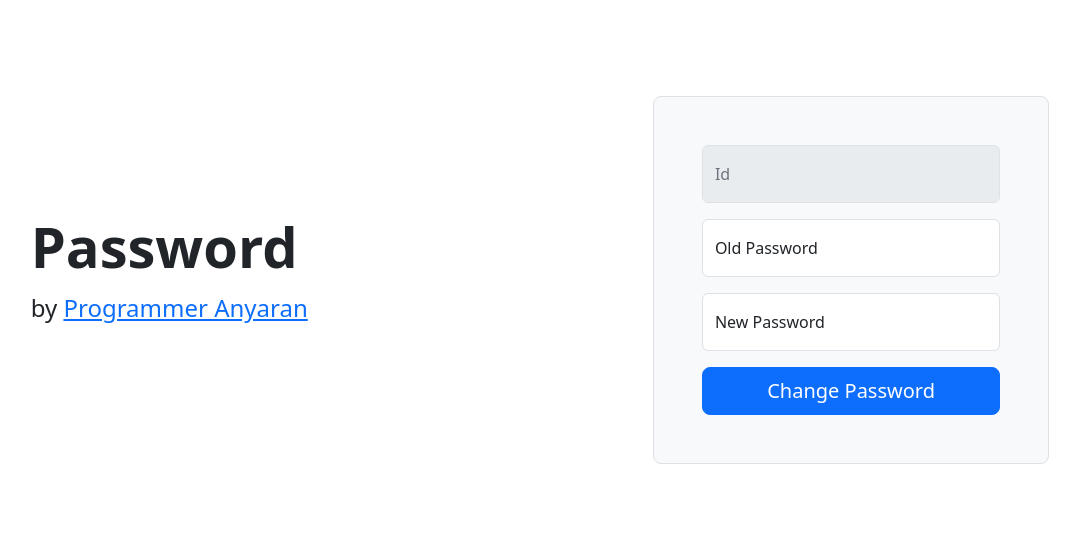
After one commit to progamerxml/test_mvc, a PHP site: template app/View/User/password.php in a window 1280 px wide. The commit adds this page. Shown: the top 559 px of the page, without its empty margins (100-1180 px from the left). Run offline with PHP 8.4, Linux system fonts and the light colour scheme; the template is opened without the code that fills it, so the values that code supplies are empty.

Commit message:
paripurna?

```diff
--- /dev/null
+++ b/app/View/User/password.php
@@ -0,0 +1,62 @@
+<div class="container col-xl-10 col-xxl-8 px-4 py-5">
+    <?php if(isset($model['error'])) { ?>
+        <div class="row">
+            <div class="alert alert-danger" role="alert">
+            <?= $model['error'] ?>
+            </div>
+        </div>
+    <?php } ?>
+      <div class="row align-items-center g-lg-5 py-5">
+        <div class="col-lg-7 text-center text-lg-start">
+          <h1 class="display-4 fw-bold lh-1 mb-3">Password</h1>
+          <p class="col-lg-10 fs-4">
+            by
+            <a target="_blank" href="https://www.instagram.com/irfan.em"
+                >Programmer Anyaran</a
+            >
+          </p>
+        </div>
+        <div class="col-md-10 mx-auto col-lg-5">
+          <form
+            class="p-4 p-md-5 border rounded-3 bg-light"
+            method="post"
+            action="/users/password"
+          >
+            <div class="form-floating mb-3">
+              <input
+                type="text"
+                class="form-control"
+                id="id"
+                placeholder="id"
+                disabled
+                value="<?= $model['user']['id'] ?>"
+              />
+              <label for="id">Id</label>
+            </div>
+            <div class="form-floating mb-3">
+              <input
+                name="oldPassword"
+                type="password"
+                class="form-control"
+                id="oldPassword"
+                placeholder="old password"
+              />
+              <label for="oldPassword">Old Password</label>
+            </div>
+            <div class="form-floating mb-3">
+              <input
+                name="newPassword"
+                type="password"
+                class="form-control"
+                id="newPassword"
+                placeholder="password"
+              />
+              <label for="newPassword">New Password</label>
+            </div>
+            <button class="w-100 btn btn-lg btn-primary" type="submit">
+              Change Password
+            </button>
+          </form>
+        </div>
+      </div>
+    </div>
--- a/public/index.php
+++ b/public/index.php
@@ -21,5 +21,7 @@ Route::add("POST", "/users/login", UserController::class, "postLogin", [MustNotL
 Route::add("GET", "/users/logout", UserController::class, "logout", [MustLoginMiddleware::class]);
 Route::add("GET", "/users/profile", UserController::class, "updateProfile", [MustLoginMiddleware::class]);
 Route::add("POST", "/users/profile", UserController::class, "postUpdateProfile", [MustLoginMiddleware::class]);
+Route::add("GET", "/users/password", UserController::class, "updatePassword", [MustLoginMiddleware::class]);
+Route::add("POST", "/users/password", UserController::class, "postUpdatePassword", [MustLoginMiddleware::class]);
 
 Route::gas();
```
Also changed, not shown: app/Controller/UserController.php (+34 -0 lines), tests/Controller/UserControllerTest.php (+113 -0 lines), tests/Helper/helper.php (added, +16 -0 lines), tests/Middleware/MustLoginMiddlewareTest.php (+3 -0 lines), tests/Middleware/MustNotLoginMiddlewareTest.php (+3 -0 lines), tests/Service/SessionServiceTest.php (+3 -5 lines), 1 other file.
